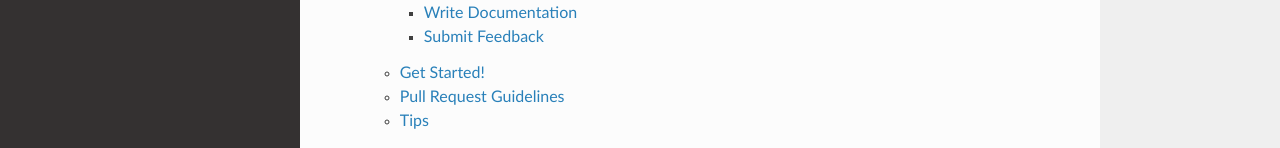
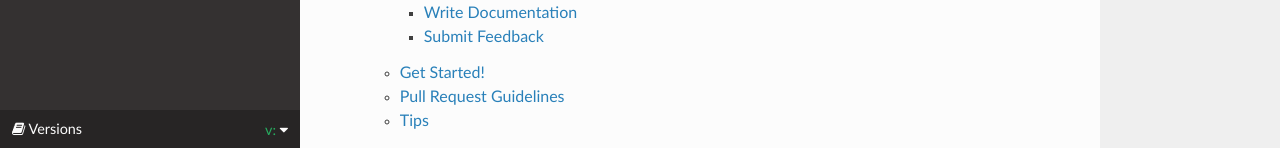
Before and after one commit to FESOM/pyfesom2, a Sphinx documentation site: the page built from docs/index.rst, in a window 1280 px wide and 900 px high, scrolled down 598 px. Shown: the part 748-896 px from the top of the window. Built offline with Sphinx 7.4.7 and the Read the Docs theme 2.0.0, drawn with Linux system fonts in a browser that asks for light colours; pages that are not in the unit, such as notebooks, are missing from menus.

Commit message:
test different layout for versions on RTD.

```diff
--- /dev/null
+++ b/docs/_templates/layout.html
@@ -0,0 +1,25 @@
+{% extends "!layout.html" %}
+
+  {% block menu %}
+
+  <div class="rst-versions" data-toggle="rst-versions" role="note" aria-label="versions">
+      <span class="rst-current-version" data-toggle="rst-current-version">
+        <span class="fa fa-book"> Versions</span>
+        v: {{ current_version }}
+        <span class="fa fa-caret-down"></span>
+      </span>
+      <div class="rst-other-versions">
+        <dl>
+          <dt>{{ _('Versions') }}</dt>
+          {% for slug, url in versions %}
+            <dd><a href="{{ url }}">{{ slug }}</a></dd>
+          {% endfor %}
+        </dl>
+      </div>
+    </div>
+
+    {{ super() }}
+
+  {% endblock %}
+
+  {% block versions %}{% endblock %}
--- a/docs/conf.py
+++ b/docs/conf.py
@@ -29,7 +29,11 @@
     "--InlineBackend.rc={'figure.dpi': 96}",
 ]
 
-<<<<<<< HEAD
+
+# Add any paths that contain templates here, relative to this directory.
+templates_path = ['_templates']
+
+
 # Environment variables to be passed to the kernel:
 # os.environ['MY_DUMMY_VARIABLE'] = 'Hello from conf.py!'
 
@@ -83,9 +87,8 @@
 mathjax_config = {
     'TeX': {'equationNumbers': {'autoNumber': 'AMS', 'useLabelIds': True}},
 }
-=======
+
 autodoc_mock_imports = ['mpl_toolkits', 'cartopy']
->>>>>>> master
 
 # Additional files needed for generating LaTeX/PDF output:
 # latex_additional_files = ['references.bib']
```
